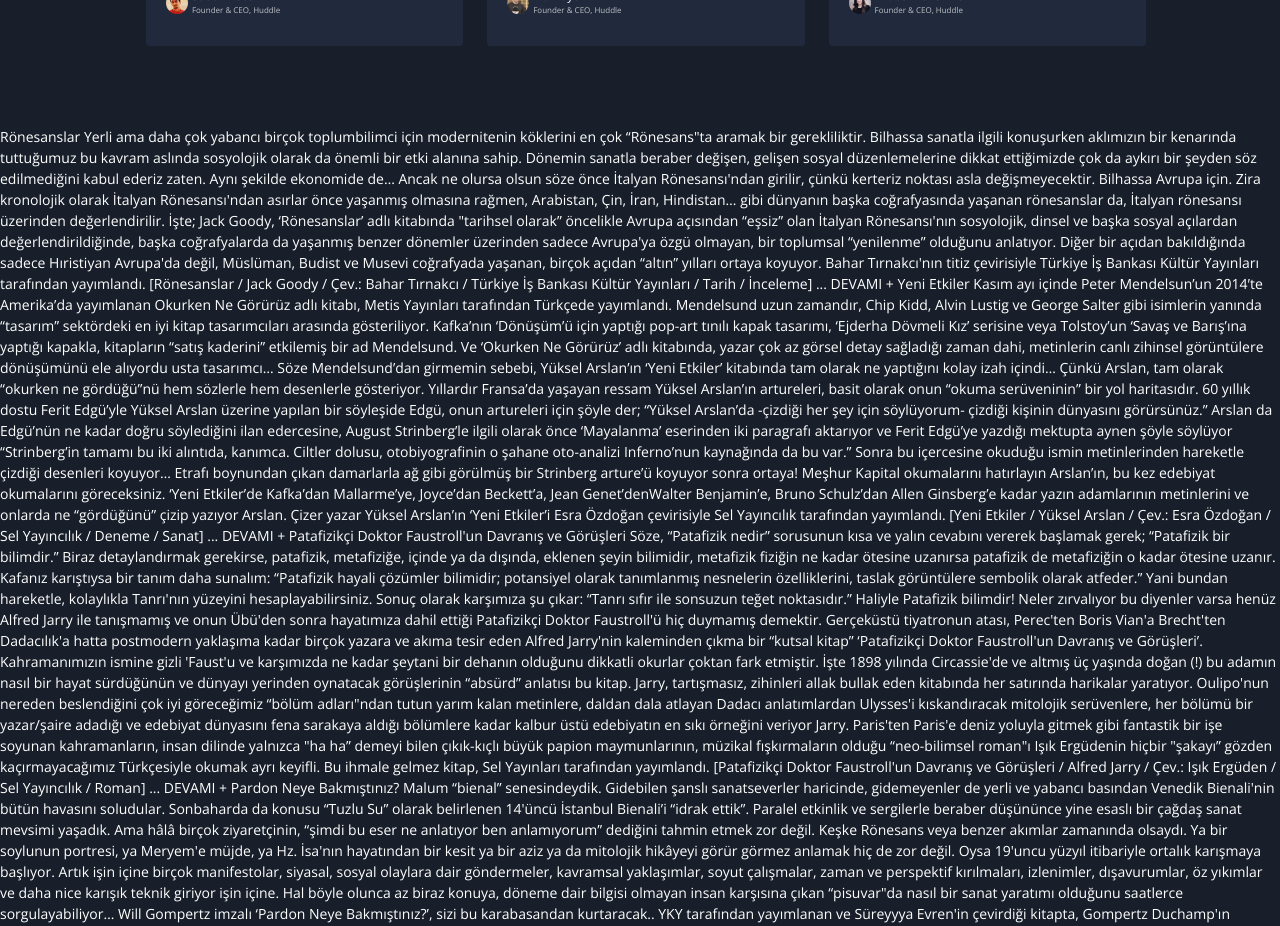
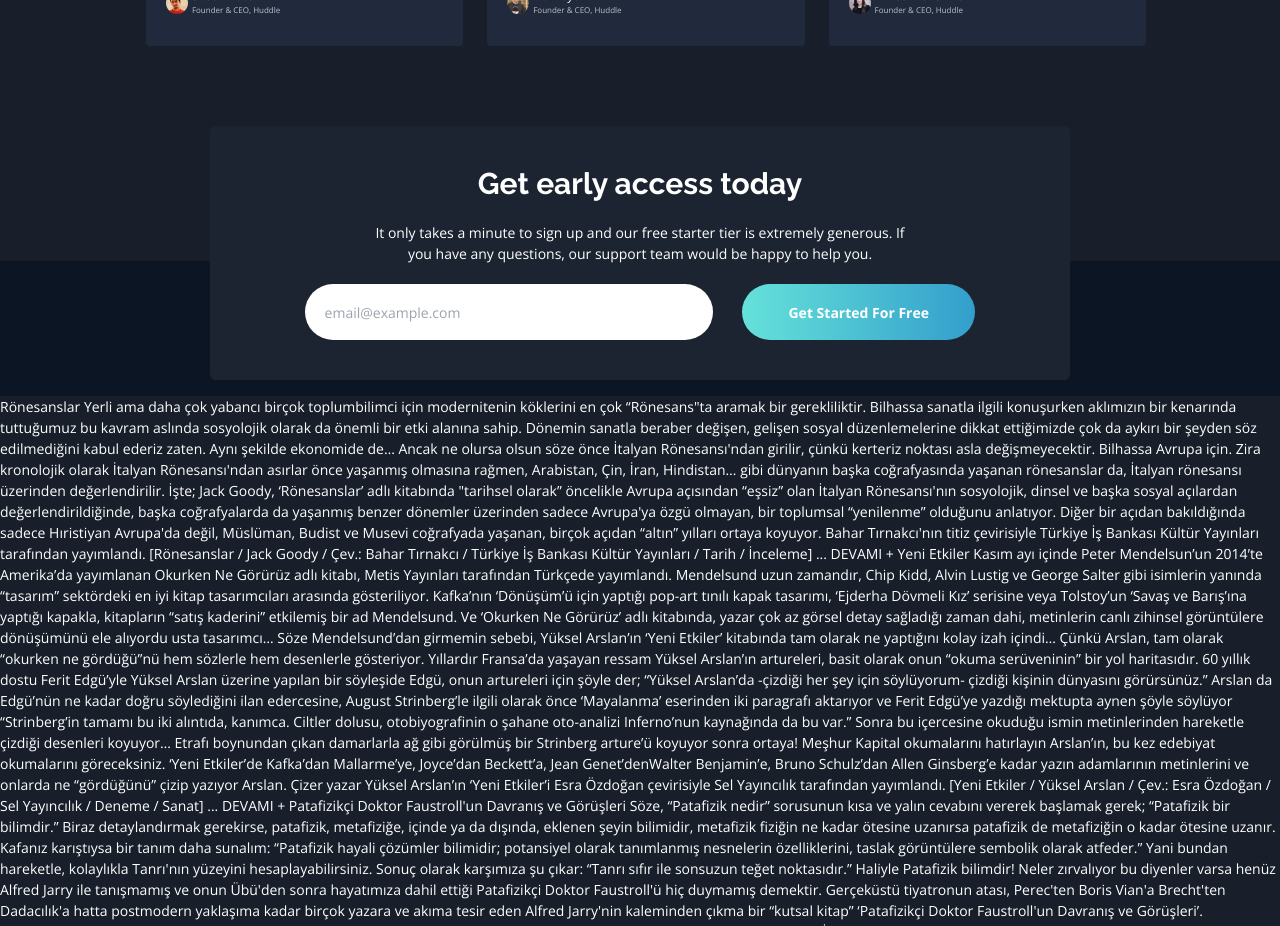
Before and after one commit to ulascan54/fylo-frontend, a Vue app: page / in a window 1280 px wide. Shown: the part 2300-3226 px from the top of the page. Built offline with nearby package versions, Linux system fonts and the light colour scheme.

Commit message:
get mail section kısmı componenti tasarlandı

```diff
--- a/src/assets/style.css
+++ b/src/assets/style.css
@@ -114,4 +114,25 @@
     .comment-img{
       @apply absolute px-10 lg:px-32 z-0 py-12;
     }
+    .getmail-container{
+      @apply h-[270px] relative;
+    }
+    .getmail-center{
+      @apply  absolute w-full px-10;
+    }
+    .getmail-bg-top{
+      @apply h-1/2  w-full bg-b-mail;
+    }
+    .getmail{
+      @apply  max-w-[860px] bg-b-email h-full inset-0 mx-auto rounded-md text-center py-10  px-5 md:px-20 flex flex-col items-center justify-between;
+    }
+    .getmail-form{
+      @apply w-full flex  flex-col md:flex-row justify-around mt-5;
+    }
+    .getmail-bg-bottom{
+      @apply h-1/2 w-full bg-b-footer;
+    }
+    .getmail-input{
+      @apply w-full md:w-7/12 rounded-full outline-none focus:border focus:border-g-call-cyan text-black px-5 text-opacity-75 h-14;
+    }
   }
--- /dev/null
+++ b/src/components/Home/GetMail/Input.vue
@@ -0,0 +1,3 @@
+<template>
+    <input type="text" class="getmail-input " placeholder="email@example.com" >
+</template>
--- /dev/null
+++ b/src/components/Home/GetMail/index.vue
@@ -0,0 +1,28 @@
+<template>
+<div class="getmail-container ">
+    <div class="getmail-center ">
+        <div class="getmail">
+        <Title :extra="'text-xl sm:text-3xl'">
+            <template #default>
+                Get early access today
+            </template>
+        </Title>
+        <Detail :extra="'text-center lg:px-20 mt-5'">
+            <template #default >
+                It only takes a minute to sign up and our free starter tier is extremely generous. If you have any
+                questions, our support team would be happy to help you.
+            </template>
+        </Detail>
+        <div class="getmail-form">
+            <Input/>
+           <Button :text="'Get Started For Free'" :size="' w-full md:w-2/6  h-14 mt-5 md:mt-0 '"/>
+        </div>
+        </div>
+    </div>
+    <div class="getmail-bg-top"></div>
+    <div class="getmail-bg-bottom"></div>
+</div>
+</template>
+<script setup>
+import Input from "./Input.vue";
+</script>
--- a/src/components/ui/Header/index.vue
+++ b/src/components/ui/Header/index.vue
@@ -1,6 +1,6 @@
 <template>
-<div class="h-container z-50">
-    <div :class="['header',{'onscroll':scroll}]">
+<div class="h-container z-50 ">
+    <div :class="['header animate__faster',{'onscroll  animate__animated animate__fadeInDown':scroll}]">
         <div>
             <Logo />
         </div>
--- a/src/view/Home.vue
+++ b/src/view/Home.vue
@@ -4,12 +4,14 @@
         <Features id="Features"/>
         <Team id="Team"/>
         <Comments/>
+        <GetMail/>
 </template>
 <script setup>
 import Hero from "../components/Home/Hero/index.vue";
 import Features from "../components/Home/Features/index.vue";
 import Team from "../components/Home/Team/index.vue";
 import Comments from "../components/Home/Comments/index.vue";
+import GetMail from "../components/Home/GetMail/index.vue";
 
 
 </script>
```
